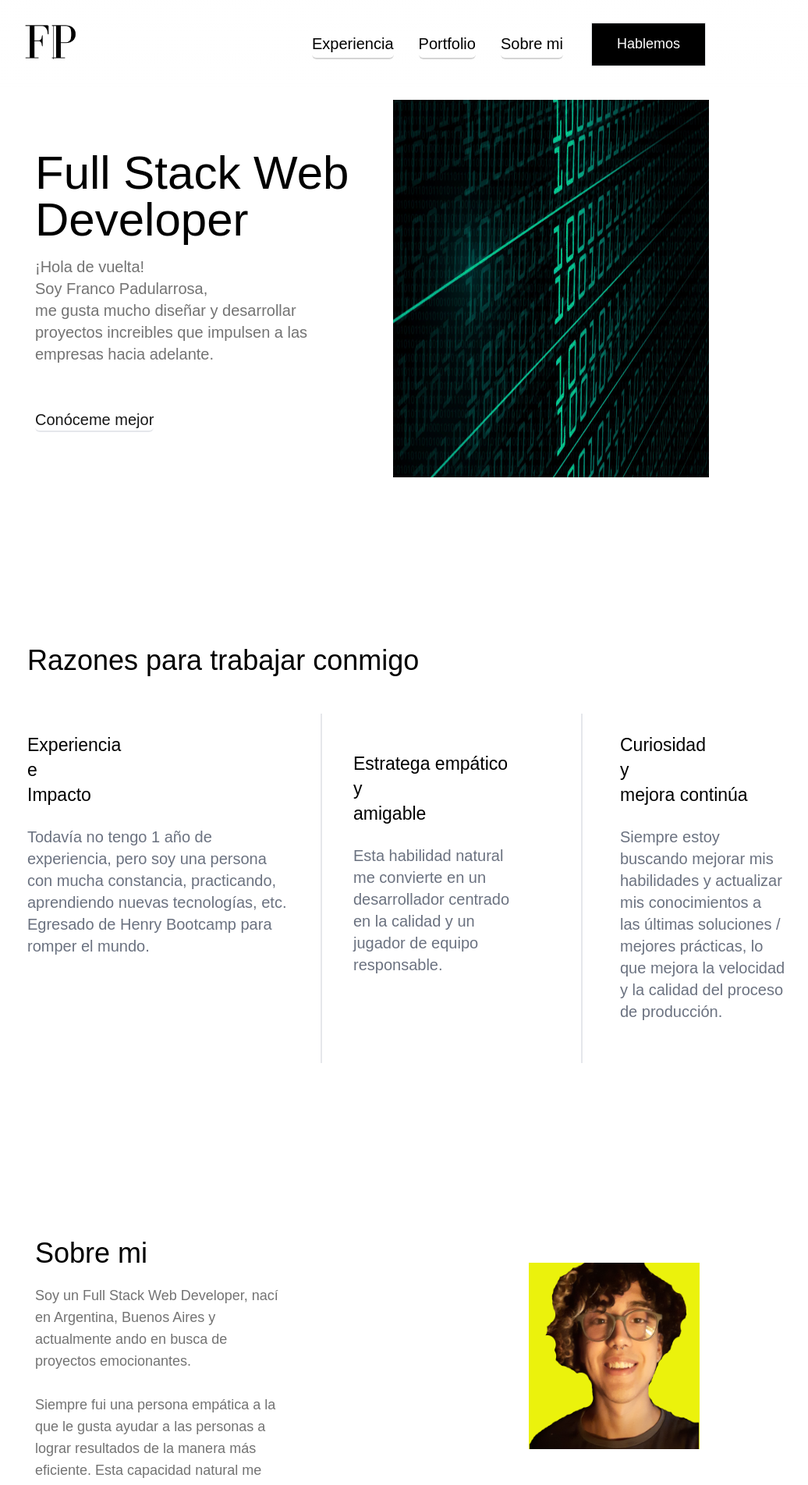
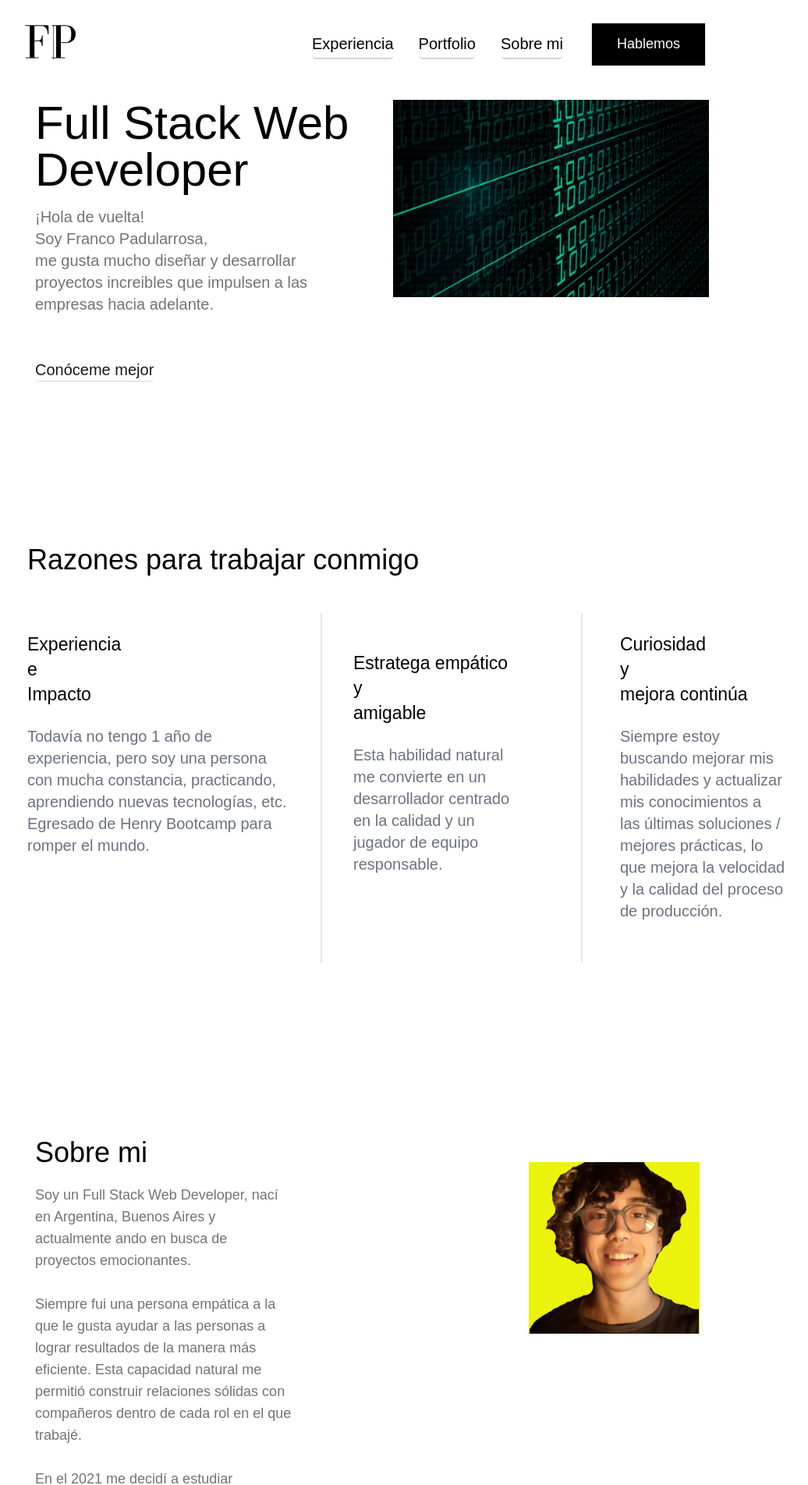
Before and after one commit to fpadularrosa/portfolio, a Next.js app: page /about-franco in a window 1280 px wide. Shown: the top 1904 px of the page at 78% size, without its empty margins (163-1199 px from the left). Built offline with nearby package versions, Linux system fonts and the light colour scheme.

Commit message:
Fix error with next image

```diff
--- a/components/Aboutme.js
+++ b/components/Aboutme.js
@@ -1,4 +1,4 @@
-import Myimage from "./Myimage";
+import Image from "next/image";
 import franco from '../utils/franco.png';
 
 const Aboutme = () => {
@@ -15,7 +15,7 @@ const Aboutme = () => {
                 </div>
                 <div className="lg:mt-32 md:mt-24 sm:mt-32 xl:mt-8 xl:ml-40 lg:ml-24">
                     <div className="xl:w-[95%] sm:w-[85%] md:w-[80%] lg:w-[90%] lg:h-[70%] xl:h-[85%]">
-                        <Myimage src={franco} width='900' heigth='980' />
+                        <Image src={franco} width='900' heigth='980' />
                     </div>
                 </div>
             </div>
--- a/components/MyImage.js
+++ /dev/null
@@ -1,14 +0,0 @@
-import Image from 'next/image'
-const Myimage = ({src, width, heigth}) => {
-    return (
-    <div>
-      <Image
-      src={src}
-      alt="ref-prog"
-      width={width}
-      height={heigth}
-      />
-    </div>
-  )
-}
-export default Myimage;
--- a/components/Navbar.js
+++ b/components/Navbar.js
@@ -1,4 +1,4 @@
-import Myimage from './Myimage';
+import Image from 'next/image';
 import iconBar from '../utils/FP.png';
 import Link from 'next/link';
 const Navbar = () => {
@@ -10,7 +10,7 @@ const Navbar = () => {
                     <Link href='/'>
                         <a>
                         <div className='hover:cursor-pointer hover:blur-[1px]'>
-                            <Myimage src={iconBar} width='75' heigth='75' alt='icon'/>
+                            <Image src={iconBar} width='75' heigth='75' alt='icon'/>
                         </div>
                         </a>
                     </Link>
--- a/components/NiceMeetYou.js
+++ b/components/NiceMeetYou.js
@@ -1,4 +1,4 @@
-import Myimage from './Myimage';
+import Image from 'next/image';
 import programmation from '../utils/programmation.png';
 import Link from 'next/link';
 const NiceMeetYou = () => {
@@ -18,7 +18,7 @@ const NiceMeetYou = () => {
                 </div>
             </div>
             <div className='md:ml-4 xl:ml-0 xl:mr-7 sm:ml-3 xl:w-[560px] xl:h-[420px] sm:w-[440px] sm:h-[380px]'>
-                <Myimage src={programmation} width='560' heigth='420'/>
+                <Image src={programmation} width='560' heigth='420'/>
             </div>
         </div>
     )
--- a/components/Portfolio.js
+++ b/components/Portfolio.js
@@ -1,5 +1,5 @@
 import henryFood from '../utils/henry-food.jpg';
-import Myimage from './Myimage';
+import Image from 'next/image';
 import electroShop from '../utils/electroshop.png'
 import Link from 'next/link';
 
@@ -20,7 +20,7 @@ const Portfolio = () => {
                                         <h4 className='font-medium text-white xl:mb-9 xl:mt-12 sm:mb-4 xl:text-2xl md:mt-[3rem] md:text-2xl sm:mt-3'>Proyecto Individual en Henry Bootcamp</h4>
                                         <div className='w-[90%] xl:w-[90%] sm:w-[96%]'>
                                             <div className='transition-all duration-300 transform shadow-2xl sm:h-[220px] md:w-full sm:w-full xl:w-full xl:hover:scale-110 lg:hover:scale-110' id='project1'>
-                                            <Myimage src={henryFood} width='1366' height='800' />
+                                            <Image src={henryFood} width='1366' height='800' />
                                             </div>
                                         </div>
                                     </div>
@@ -52,7 +52,7 @@ const Portfolio = () => {
                                         <h4 className='font-medium text-white xl:mb-9 xl:mt-12 sm:mb-4 xl:text-2xl md:mt-[3rem] md:text-2xl sm:mt-3'>Proyecto Grupal</h4>
                                         <div className='w-[90%] xl:w-[90%] sm:w-[96%]'>
                                             <div className='transition-all duration-300 transform shadow-2xl sm:h-[220px] md:w-full sm:w-full xl:w-full xl:hover:scale-110 lg:hover:scale-110' id='imgProject1'>
-                                            <Myimage src={electroShop} width='1366' height='800' />
+                                            <Image src={electroShop} width='1366' height='800' />
                                             </div>
                                         </div>
                                     </div>
--- a/pages/about-franco.js
+++ b/pages/about-franco.js
@@ -2,7 +2,7 @@ import Link from "next/link"
 import Aboutme from "../components/Aboutme";
 import Reasons from "../components/Reasons";
 import code from '../utils/code.jpg'
-import Myimage from "../components/Myimage";
+import Image from "next/image";
 import Project from "../components/Projectinmind";
 import Head from 'next/head';
 
@@ -32,7 +32,7 @@ const About = () => {
                 </div>
                 <div>
                     <div className="md:w-[67%] md:ml-[8rem] sm:w-[55%] sm:ml-36 mb-52 ml-24 lg:mr-14 xl:mr-0 xl:ml-0 xl:w-full" id="image-about">
-                        <Myimage src={code} width='670' heigth='800'/>
+                        <Image src={code} width='670' heigth='800'/>
                     </div>
                 </div>
             </div>
--- a/pages/project-electroshop.js
+++ b/pages/project-electroshop.js
@@ -1,5 +1,5 @@
 import Link from "next/link";
-import Myimage from "../components/Myimage";
+import Image from "next/image";
 import Project from "../components/Projectinmind";
 import electroShop from '../utils/electroshop.png'
 import Head from 'next/head'
@@ -30,7 +30,7 @@ const Electroshop = () => {
                                     <div className='pb-0 lg:mt-12 md:pt-10 sm:pt-4 lg:pt-10 lg:ml-14 md:grid xl:mb-10 xl:ml-0 md:justify-items-center lg:grid lg:justify-items-start sm:grid sm:justify-items-center xl:grid xl:place-items-center'>
                                         <div className="w-[94%] xl:w-[90%] md:w-[87%] sm:w-[84%] lg:w-[94%]">
                                             <div className='shadow-2xl xl:mt-16 sm:h-[220px] md:w-full lg:w-full sm:w-full md:h-[333px] xl:w-full' id='project1'>
-                                            <Myimage src={electroShop} width='1366' height='800' />
+                                            <Image src={electroShop} width='1366' height='800' />
                                             </div>
                                         </div>
                                     </div>
--- a/pages/project-henryfood.js
+++ b/pages/project-henryfood.js
@@ -1,6 +1,6 @@
 import React from "react";
 import henryFood from '../utils/henry-food.jpg';
-import Myimage from '../components/Myimage';
+import Image from 'next/image';
 import Project from '../components/Projectinmind';
 import Link from 'next/link';
 import Head from 'next/head'
@@ -31,7 +31,7 @@ class Henryfood extends React.Component {
                                     <div className='pb-0 lg:mt-12 md:pt-10 lg:ml-[7rem] sm:pt-4 xl:ml-[0rem] lg:pt-10 md:grid xl:mb-10 md:justify-items-center lg:grid lg:justify-items-start sm:grid sm:justify-items-center xl:grid xl:place-items-center'>
                                         <div className="w-[94%] md:w-[87%] sm:w-[84%]">
                                             <div className='shadow-2xl xl:mt-16 sm:h-[220px] md:w-full lg:w-full sm:w-full md:h-[300px] xl:w-full' id='project1'>
-                                            <Myimage src={henryFood} width='1366' height='800' />
+                                            <Image src={henryFood} width='1366' height='800' />
                                             </div>
                                         </div>
                                     </div>
```
